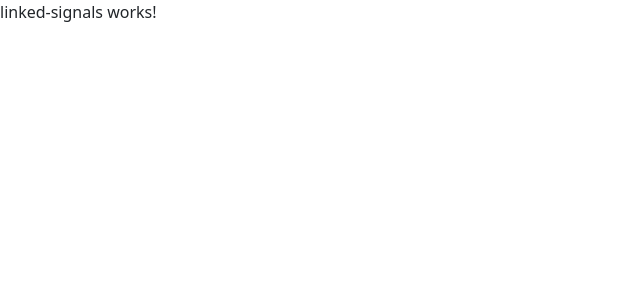
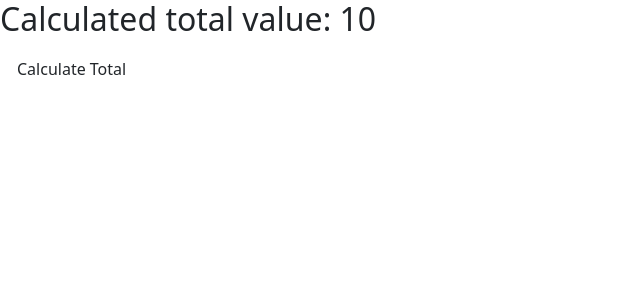
Before and after one commit to AlaaZreekie/UserManagmentSystemWebApp, an Angular app: page / in a window 1280 px wide. Shown: the top 300 px of the page, without its empty margins (0-640 px from the left). Built offline with nearby package versions, Linux system fonts and the light colour scheme.

Commit message:
EndSignals2

```diff
--- a/src/app/linked-signals/linked-signals.component.html
+++ b/src/app/linked-signals/linked-signals.component.html
@@ -1 +1,4 @@
-<p>linked-signals works!</p>
+<div>
+  <h2>Calculated total value: {{totalLinkedSource()}}</h2>
+  <button class="btn btnprimary m-1" (click)="calculate()">Calculate Total</button>
+</div>
--- a/src/app/linked-signals/linked-signals.component.ts
+++ b/src/app/linked-signals/linked-signals.component.ts
@@ -1,4 +1,4 @@
-import { Component } from '@angular/core';
+import { Component, computed, linkedSignal, signal } from '@angular/core';
 
 @Component({
   selector: 'app-linked-signals',
@@ -8,4 +8,23 @@ import { Component } from '@angular/core';
 })
 export class LinkedSignalsComponent {
 
+  quantitySignal = signal(1);
+  price : number = 10;
+  total = computed(() => {
+      return this.quantitySignal() * this.price;
+  })
+
+  //sgort linked signal
+  totalLinked = linkedSignal(() => {
+      return this.quantitySignal() * this.price;
+  })
+
+  //source and compute
+  totalLinkedSource = linkedSignal( {
+    source: this.quantitySignal,
+    computation: () => this.quantitySignal() * this.price
+  })
+  calculate() {
+    this.quantitySignal.set(3);
+  }
 }
```
